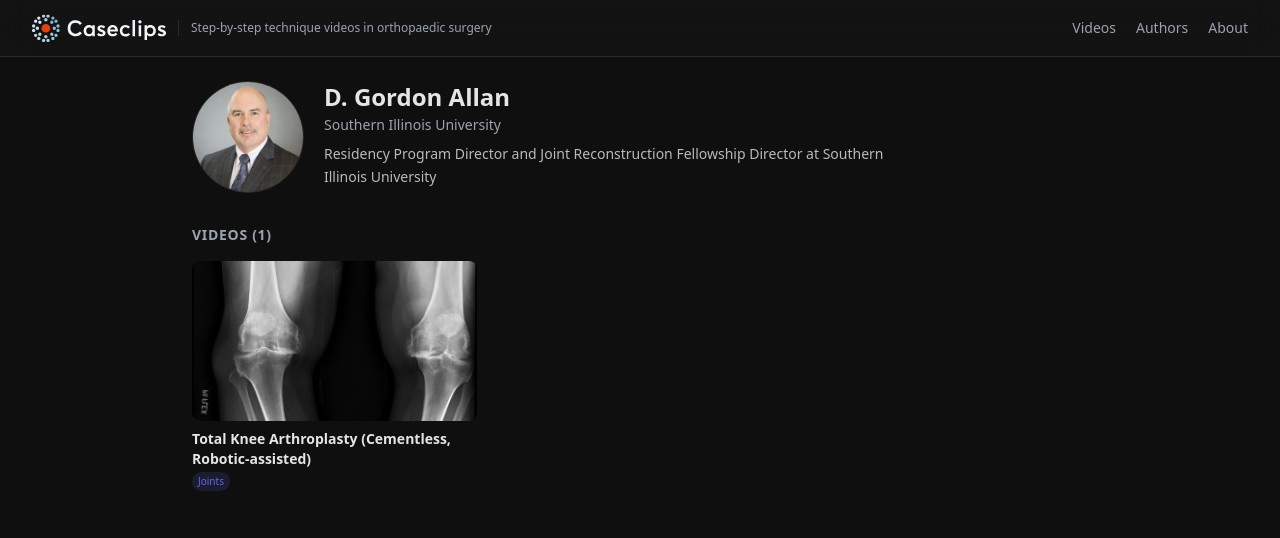
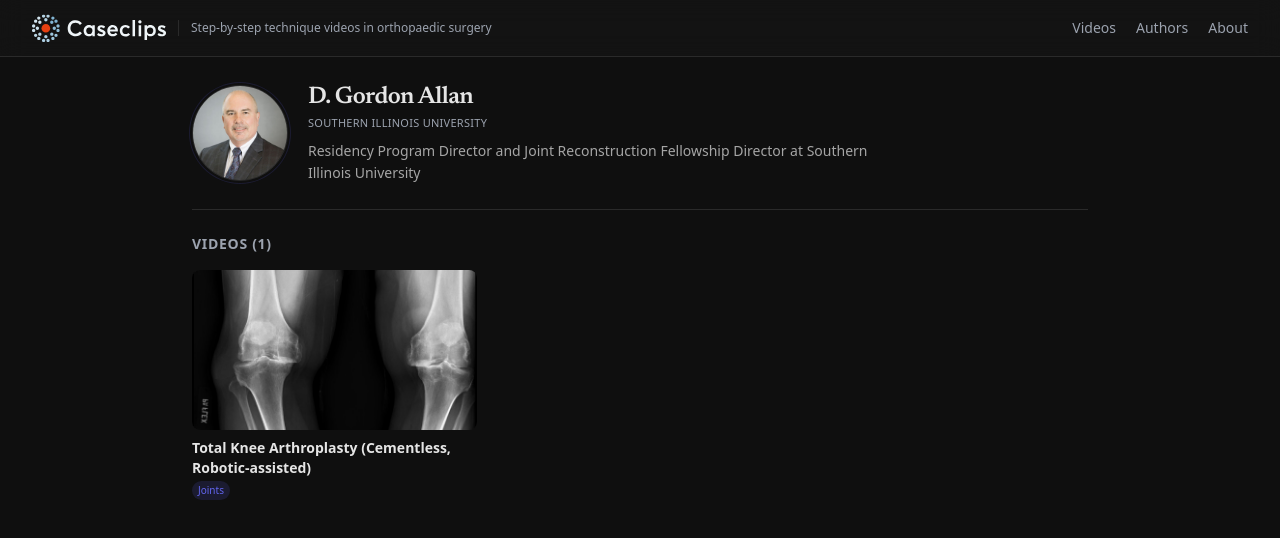
Before and after one commit to danebrodke/caseclips-next, a Next.js app: page /author/allan in a window 1280 px wide. Shown: the top 538 px of the page. Built offline with nearby package versions, Linux system fonts and the light colour scheme.

Commit message:
Polish author page with refined typography, separator, and spacing
Co-Authored-By: Claude Opus 4.6 (1M context) <noreply@anthropic.com>

```diff
--- a/src/app/author/[slug]/page.tsx
+++ b/src/app/author/[slug]/page.tsx
@@ -25,16 +25,16 @@ export default async function AuthorPage({
   const authorVideos = getVideosByAuthor(author.id);
 
   return (
-    <div className="max-w-4xl mx-auto">
-      {/* Author header */}
-      <div className="flex items-start gap-5 mb-8">
-        <div className="w-20 h-20 sm:w-28 sm:h-28 rounded-full bg-card-bg border border-card-border shrink-0 overflow-hidden">
+    <div className="max-w-4xl mx-auto animate-fade-in-up">
+      {/* Author header — compact, horizontal */}
+      <div className="flex items-center gap-5 mb-6">
+        <div className="w-20 h-20 sm:w-24 sm:h-24 rounded-full bg-card-bg border border-card-border shrink-0 overflow-hidden ring-1 ring-accent/15 ring-offset-2 ring-offset-background">
           {author.photoUrl ? (
             <Image
               src={author.photoUrl}
               alt={author.name}
-              width={112}
-              height={112}
+              width={96}
+              height={96}
               className="w-full h-full object-cover"
             />
           ) : (
@@ -46,16 +46,25 @@ export default async function AuthorPage({
             </div>
           )}
         </div>
-        <div>
-          <h1 className="text-xl sm:text-2xl font-bold">{author.name}</h1>
+        <div className="min-w-0">
+          <h1 className="text-xl sm:text-2xl font-semibold font-serif tracking-tight">
+            {author.name}
+          </h1>
           {institution && (
-            <p className="text-muted text-sm mt-0.5">{institution.name}</p>
+            <p className="text-[11px] tracking-wide uppercase text-muted font-medium mt-0.5">
+              {institution.name}
+            </p>
           )}
-          <p className="mt-2 text-sm leading-relaxed text-foreground/80 max-w-xl">
-            {author.bio}
-          </p>
+          {author.bio && (
+            <p className="mt-2 text-sm leading-relaxed text-foreground/70 max-w-xl">
+              {author.bio}
+            </p>
+          )}
         </div>
       </div>
+
+      {/* Separator */}
+      <div className="border-t border-card-border my-6" />
 
       {/* Videos */}
       <h2 className="text-sm font-semibold uppercase tracking-wider text-muted mb-4">
@@ -111,9 +120,22 @@ export default async function AuthorPage({
       </div>
 
       {authorVideos.length === 0 && (
-        <p className="text-muted text-center py-12">
-          No videos yet from this author.
-        </p>
+        <div className="text-center py-16">
+          <svg
+            className="w-12 h-12 text-muted/30 mx-auto mb-3"
+            fill="none"
+            viewBox="0 0 24 24"
+            stroke="currentColor"
+            strokeWidth={1}
+          >
+            <path
+              strokeLinecap="round"
+              strokeLinejoin="round"
+              d="M15 10l4.553-2.276A1 1 0 0121 8.618v6.764a1 1 0 01-1.447.894L15 14M5 18h8a2 2 0 002-2V8a2 2 0 00-2-2H5a2 2 0 00-2 2v8a2 2 0 002 2z"
+            />
+          </svg>
+          <p className="text-muted text-sm">No videos yet from this author.</p>
+        </div>
       )}
     </div>
   );
```
